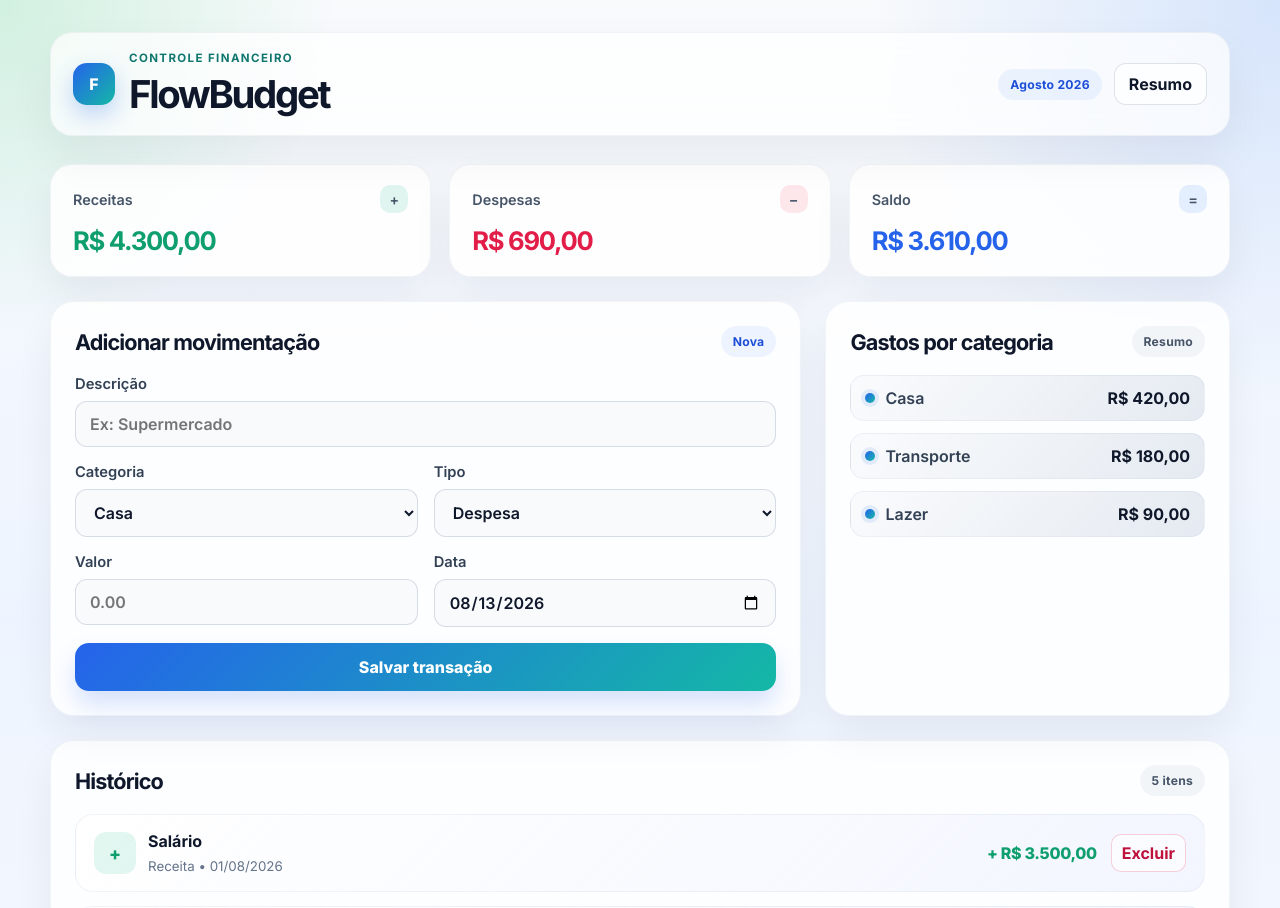
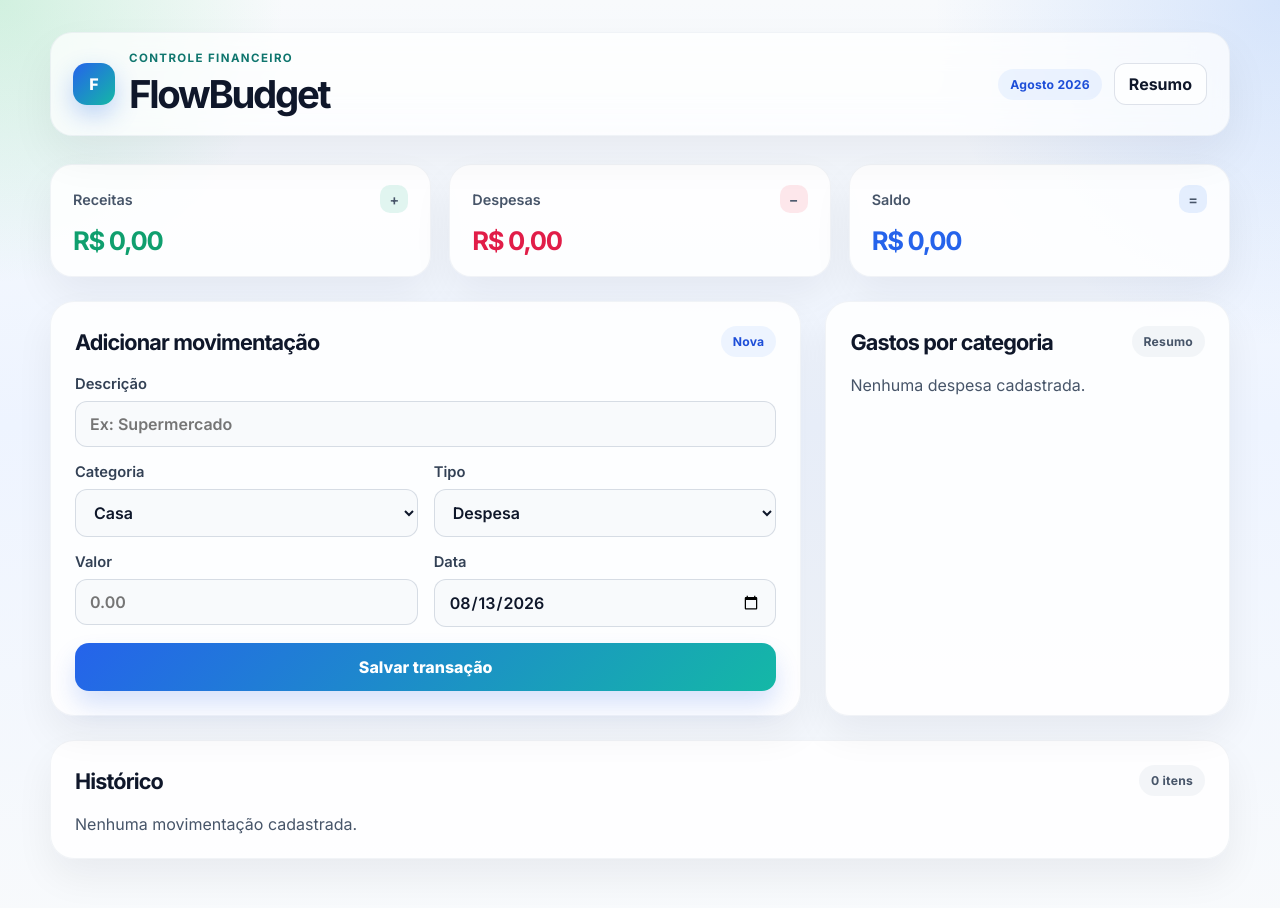
Before and after one commit to GustavoTucci/react-first-project, a React (Create React App) app: page / in a window 1280 px wide. Shown: the top 908 px of the page. Built offline with nearby package versions, Linux system fonts and the light colour scheme; the HTML template or start-up script is replaced by a standard one.

Commit message:
1.2.1 - fix: remove initial data

```diff
--- a/src/App.js
+++ b/src/App.js
@@ -1,13 +1,5 @@
 import { useMemo, useState } from 'react';
 import './App.css';
-
-const initialExpenses = [
-  { id: 1, description: 'Salário', category: 'Receita', type: 'income', value: 3500, date: '2026-08-01' },
-  { id: 2, description: 'Mercado', category: 'Casa', type: 'expense', value: 420, date: '2026-08-03' },
-  { id: 3, description: 'Transporte', category: 'Transporte', type: 'expense', value: 180, date: '2026-08-04' },
-  { id: 4, description: 'Freelance', category: 'Receita', type: 'income', value: 800, date: '2026-08-06' },
-  { id: 5, description: 'Cinema', category: 'Lazer', type: 'expense', value: 90, date: '2026-08-08' },
-];
 
 const categoryOptions = ['Casa', 'Alimentação', 'Transporte', 'Saúde', 'Lazer', 'Educação', 'Receita', 'Outros'];
 
@@ -17,7 +9,7 @@ const currencyFormatter = new Intl.NumberFormat('pt-BR', {
 });
 
 function App() {
-  const [expenses, setExpenses] = useState(initialExpenses);
+  const [expenses, setExpenses] = useState([]);
   const [formData, setFormData] = useState({
     description: '',
     category: 'Casa',
```
